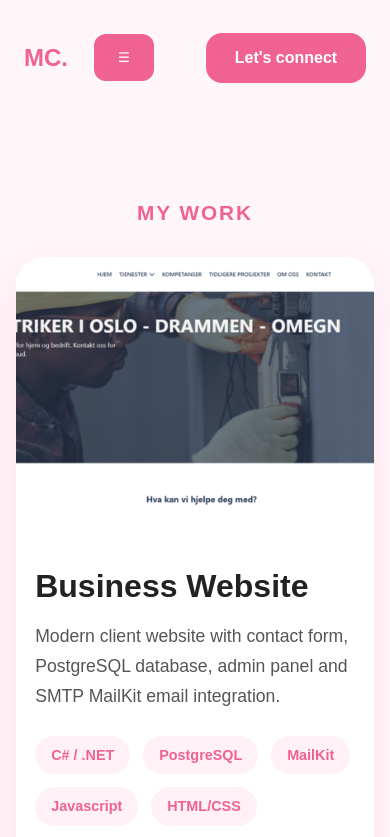
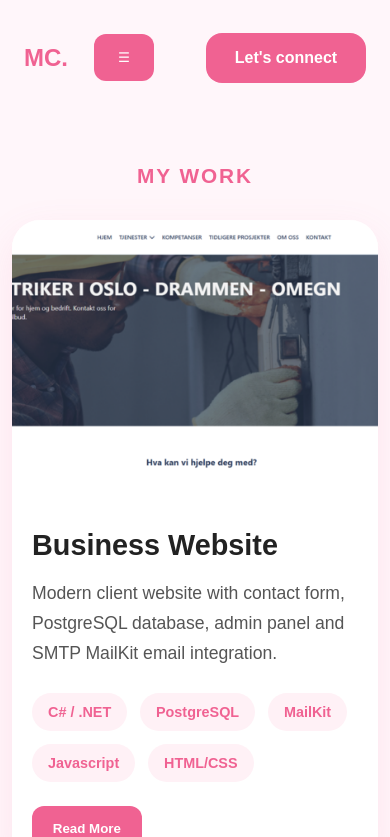
Before and after one commit to Mal-wina/Portfolio, a React (Vite) app in the folder portfolio/: page /projects in a window 390 px wide. Shown: the top 837 px of the page. Built offline with nearby package versions, Linux system fonts and the light colour scheme.

Commit message:
fixing mobile responsiveness

```diff
--- a/portfolio/src/App.css
+++ b/portfolio/src/App.css
@@ -1015,18 +1015,13 @@ button {
     grid-template-columns: 1fr;
   }
 }
-
-
 @media (max-width: 768px) {
   html,
-  body {
+  body,
+  #root {
     width: 100%;
     max-width: 100%;
     overflow-x: hidden;
-  }
-
-  body {
-    position: relative;
   }
 
   .hero,
@@ -1037,9 +1032,9 @@ button {
   .contact-section {
     width: 100%;
     max-width: 100%;
-    padding-left: 1rem;
-    padding-right: 1rem;
-    overflow-x: hidden;
+    padding-left: 0.75rem;
+    padding-right: 0.75rem;
+    margin: 3rem auto;
   }
 
   .hero *,
@@ -1052,36 +1047,50 @@ button {
   }
 
   .about-card,
-  .contact-container,
   .project-card,
   .skills-card,
   .learning-card,
   .github-card,
-  .contact-info-card,
-  .contact-form {
+  .contact-container {
     width: 100%;
     max-width: 100%;
-    overflow: hidden;
+    margin: 0 auto;
+  }
+
+  .about-card,
+  .contact-container {
+    padding: 1rem;
+  }
+
+  .contact-info-card,
+  .skills-card,
+  .learning-card,
+  .project-content,
+  .about-box {
+    padding: 1.25rem;
+  }
+
+  .about-card,
+  .contact-container,
+  .projects-grid,
+  .skills-grid,
+  .about-boxes {
+    grid-template-columns: 1fr;
+  }
+
+  .input-row {
+    grid-template-columns: 1fr;
   }
 
   .about-text h2,
   .contact-heading,
-  .contact-info-card h3,
   .skills-heading {
-    max-width: 100%;
-    overflow-wrap: break-word;
-    word-break: normal;
+    font-size: 2.4rem;
+    line-height: 1.1;
   }
 
-  .about-text h2 {
-    font-size: 2.4rem;
-  }
-
-  .contact-heading {
-    font-size: 2.8rem;
-  }
-
-  .contact-info-card h3 {
+  .contact-info-card h3,
+  .project-content h3 {
     font-size: 1.8rem;
   }
 
@@ -1092,13 +1101,4 @@ button {
     overflow-wrap: anywhere;
     word-break: break-word;
   }
-
-  .buttons {
-    flex-direction: column;
-    align-items: center;
-  }
-
-  .btn {
-    max-width: 100%;
-  }
 }
```
